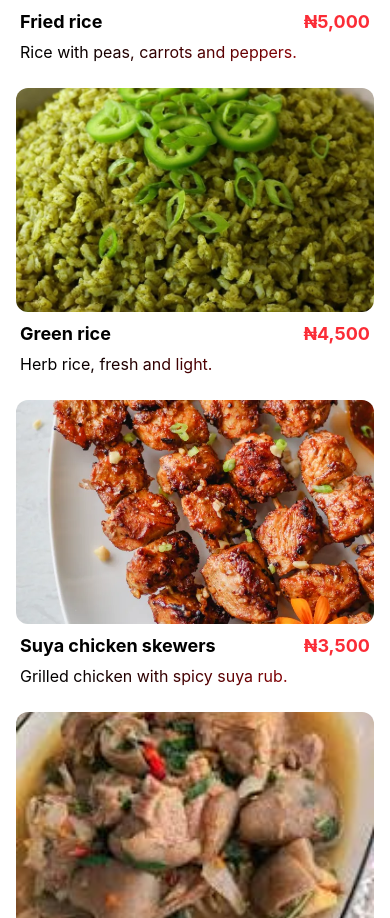
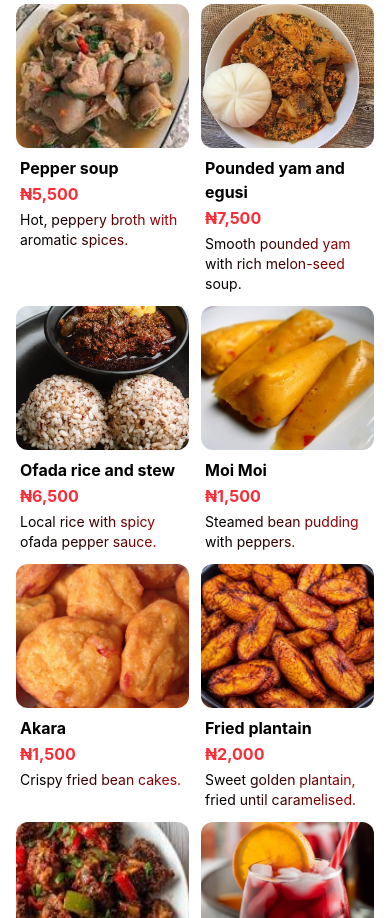
Before and after one commit to Codingwithfawzaan009/realredtable, a website: page menu.html in a window 390 px wide. Shown: the part 1082-2000 px from the top of the page. Drawn offline with Linux system fonts and the light colour scheme.

Commit message:
Two columns on phones

```diff
--- a/menu.html
+++ b/menu.html
@@ -31,130 +31,130 @@
         </div>
     </section>
 
-    <!-- Menu: 1 column on phones, 2 on tablets, 4 on laptops -->
+    <!-- Menu: 2 columns on phones and tablets, 4 on laptops -->
     <section class="max-w-7xl mx-auto px-4 md:px-10 mt-7 mb-12">
         <h2 class="text-3xl md:text-5xl font-bold text-red-600">Our Menu</h2>
 
-        <div class="grid grid-cols-1 sm:grid-cols-2 lg:grid-cols-4 gap-6 md:gap-8 mt-8">
+        <div class="grid grid-cols-2 lg:grid-cols-4 gap-3 sm:gap-6 md:gap-8 mt-8">
 
             <!--Smoky jollof rice-->
             <a href="#" class="block transition-transform duration-300 hover:scale-[1.02]">
-                <img src="images/redtablsmokyjollofrice.png" alt="Smoky jollof rice" class="w-full h-56 sm:h-60 object-cover rounded-xl">
-                <div class="flex justify-between items-start gap-3 px-1 leading-tight mt-2">
-                    <h3 class="text-lg md:text-[20px] font-bold">Smoky jollof rice</h3>
-                    <p class="text-red-500 font-bold text-lg md:text-[19px] shrink-0">₦5,000</p>
+                <img src="images/redtablsmokyjollofrice.png" alt="Smoky jollof rice" class="w-full h-36 sm:h-56 md:h-60 object-cover rounded-xl">
+                <div class="flex flex-col sm:flex-row sm:justify-between sm:items-start gap-0.5 sm:gap-3 px-1 leading-tight mt-2">
+                    <h3 class="text-base md:text-[20px] font-bold">Smoky jollof rice</h3>
+                    <p class="text-red-500 font-bold text-base md:text-[19px] shrink-0">₦5,000</p>
                 </div>
-                <p class="bg-linear-to-r from-black to-red-700 bg-clip-text text-transparent mt-1 px-1">Party jollof rice with a smoky finish.</p>
+                <p class="bg-linear-to-r from-black to-red-700 bg-clip-text text-transparent mt-1 px-1 text-sm md:text-base">Party jollof rice with a smoky finish.</p>
             </a>
 
             <!--Fried rice-->
             <a href="#" class="block transition-transform duration-300 hover:scale-[1.02]">
-                <img src="images/redtablebg7.png" alt="Fried rice" class="w-full h-56 sm:h-60 object-cover rounded-xl">
-                <div class="flex justify-between items-start gap-3 px-1 leading-tight mt-2">
-                    <h3 class="text-lg md:text-[20px] font-bold">Fried rice</h3>
-                    <p class="text-red-500 font-bold text-lg md:text-[19px] shrink-0">₦5,000</p>
+                <img src="images/redtablebg7.png" alt="Fried rice" class="w-full h-36 sm:h-56 md:h-60 object-cover rounded-xl">
+                <div class="flex flex-col sm:flex-row sm:justify-between sm:items-start gap-0.5 sm:gap-3 px-1 leading-tight mt-2">
+                    <h3 class="text-base md:text-[20px] font-bold">Fried rice</h3>
+                    <p class="text-red-500 font-bold text-base md:text-[19px] shrink-0">₦5,000</p>
                 </div>
-                <p class="bg-linear-to-r from-black to-red-700 bg-clip-text text-transparent mt-1 px-1">Rice with peas, carrots and peppers.</p>
+                <p class="bg-linear-to-r from-black to-red-700 bg-clip-text text-transparent mt-1 px-1 text-sm md:text-base">Rice with peas, carrots and peppers.</p>
             </a>
 
             <!--Green rice-->
             <a href="#" class="block transition-transform duration-300 hover:scale-[1.02]">
-                <img src="images/greenrice.jpg" alt="Green rice" class="w-full h-56 sm:h-60 object-cover rounded-xl">
-                <div class="flex justify-between items-start gap-3 px-1 leading-tight mt-2">
-                    <h3 class="text-lg md:text-[20px] font-bold">Green rice</h3>
-                    <p class="text-red-500 font-bold text-lg md:text-[19px] shrink-0">₦4,500</p>
+                <img src="images/greenrice.jpg" alt="Green rice" class="w-full h-36 sm:h-56 md:h-60 object-cover rounded-xl">
+                <div class="flex flex-col sm:flex-row sm:justify-between sm:items-start gap-0.5 sm:gap-3 px-1 leading-tight mt-2">
+                    <h3 class="text-base md:text-[20px] font-bold">Green rice</h3>
+                    <p class="text-red-500 font-bold text-base md:text-[19px] shrink-0">₦4,500</p>
                 </div>
-                <p class="bg-linear-to-r from-black to-red-700 bg-clip-text text-transparent mt-1 px-1">Herb rice, fresh and light.</p>
+                <p class="bg-linear-to-r from-black to-red-700 bg-clip-text text-transparent mt-1 px-1 text-sm md:text-base">Herb rice, fresh and light.</p>
             </a>
 
             <!--Suya chicken skewers-->
             <a href="#" class="block transition-transform duration-300 hover:scale-[1.02]">
-                <img src="images/suyachicken7.webp" alt="Suya chicken skewers" class="w-full h-56 sm:h-60 object-cover rounded-xl">
-                <div class="flex justify-between items-start gap-3 px-1 leading-tight mt-2">
-                    <h3 class="text-lg md:text-[20px] font-bold">Suya chicken skewers</h3>
-                    <p class="text-red-500 font-bold text-lg md:text-[19px] shrink-0">₦3,500</p>
+                <img src="images/suyachicken7.webp" alt="Suya chicken skewers" class="w-full h-36 sm:h-56 md:h-60 object-cover rounded-xl">
+                <div class="flex flex-col sm:flex-row sm:justify-between sm:items-start gap-0.5 sm:gap-3 px-1 leading-tight mt-2">
+                    <h3 class="text-base md:text-[20px] font-bold">Suya chicken skewers</h3>
+                    <p class="text-red-500 font-bold text-base md:text-[19px] shrink-0">₦3,500</p>
                 </div>
-                <p class="bg-linear-to-r from-black to-red-700 bg-clip-text text-transparent mt-1 px-1">Grilled chicken with spicy suya rub.</p>
+                <p class="bg-linear-to-r from-black to-red-700 bg-clip-text text-transparent mt-1 px-1 text-sm md:text-base">Grilled chicken with spicy suya rub.</p>
             </a>
 
             <!--Pepper soup-->
             <a href="#" class="block transition-transform duration-300 hover:scale-[1.02]">
-                <img src="images/peppersoup.jfif" alt="Pepper soup" class="w-full h-56 sm:h-60 object-cover rounded-xl">
-                <div class="flex justify-between items-start gap-3 px-1 leading-tight mt-2">
-                    <h3 class="text-lg md:text-[20px] font-bold">Pepper soup</h3>
-                    <p class="text-red-500 font-bold text-lg md:text-[19px] shrink-0">₦5,500</p>
+                <img src="images/peppersoup.jfif" alt="Pepper soup" class="w-full h-36 sm:h-56 md:h-60 object-cover rounded-xl">
+                <div class="flex flex-col sm:flex-row sm:justify-between sm:items-start gap-0.5 sm:gap-3 px-1 leading-tight mt-2">
+                    <h3 class="text-base md:text-[20px] font-bold">Pepper soup</h3>
+                    <p class="text-red-500 font-bold text-base md:text-[19px] shrink-0">₦5,500</p>
                 </div>
-                <p class="bg-linear-to-r from-black to-red-700 bg-clip-text text-transparent mt-1 px-1">Hot, peppery broth with aromatic spices.</p>
+                <p class="bg-linear-to-r from-black to-red-700 bg-clip-text text-transparent mt-1 px-1 text-sm md:text-base">Hot, peppery broth with aromatic spices.</p>
             </a>
 
             <!--Pounded yam and egusi-->
             <a href="#" class="block transition-transform duration-300 hover:scale-[1.02]">
-                <img src="images/poundedyam1.jpg" alt="Pounded yam and egusi" class="w-full h-56 sm:h-60 object-cover rounded-xl">
-                <div class="flex justify-between items-start gap-3 px-1 leading-tight mt-2">
-                    <h3 class="text-lg md:text-[20px] font-bold">Pounded yam and egusi</h3>
-                    <p class="text-red-500 font-bold text-lg md:text-[19px] shrink-0">₦7,500</p>
+                <img src="images/poundedyam1.jpg" alt="Pounded yam and egusi" class="w-full h-36 sm:h-56 md:h-60 object-cover rounded-xl">
+                <div class="flex flex-col sm:flex-row sm:justify-between sm:items-start gap-0.5 sm:gap-3 px-1 leading-tight mt-2">
+                    <h3 class="text-base md:text-[20px] font-bold">Pounded yam and egusi</h3>
+                    <p class="text-red-500 font-bold text-base md:text-[19px] shrink-0">₦7,500</p>
                 </div>
-                <p class="bg-linear-to-r from-black to-red-700 bg-clip-text text-transparent mt-1 px-1">Smooth pounded yam with rich melon-seed soup.</p>
+                <p class="bg-linear-to-r from-black to-red-700 bg-clip-text text-transparent mt-1 px-1 text-sm md:text-base">Smooth pounded yam with rich melon-seed soup.</p>
             </a>
 
             <!--Ofada rice and stew-->
             <a href="#" class="block transition-transform duration-300 hover:scale-[1.02]">
-                <img src="images/ofadarice.jpg" alt="Ofada rice and stew" class="w-full h-56 sm:h-60 object-cover rounded-xl">
-                <div class="flex justify-between items-start gap-3 px-1 leading-tight mt-2">
-                    <h3 class="text-lg md:text-[20px] font-bold">Ofada rice and stew</h3>
-                    <p class="text-red-500 font-bold text-lg md:text-[19px] shrink-0">₦6,500</p>
+                <img src="images/ofadarice.jpg" alt="Ofada rice and stew" class="w-full h-36 sm:h-56 md:h-60 object-cover rounded-xl">
+                <div class="flex flex-col sm:flex-row sm:justify-between sm:items-start gap-0.5 sm:gap-3 px-1 leading-tight mt-2">
+                    <h3 class="text-base md:text-[20px] font-bold">Ofada rice and stew</h3>
+                    <p class="text-red-500 font-bold text-base md:text-[19px] shrink-0">₦6,500</p>
                 </div>
-                <p class="bg-linear-to-r from-black to-red-700 bg-clip-text text-transparent mt-1 px-1">Local rice with spicy ofada pepper sauce.</p>
+                <p class="bg-linear-to-r from-black to-red-700 bg-clip-text text-transparent mt-1 px-1 text-sm md:text-base">Local rice with spicy ofada pepper sauce.</p>
             </a>
 
             <!--Moi Moi-->
             <a href="#" class="block transition-transform duration-300 hover:scale-[1.02]">
-                <img src="images/moimoi.jpg" alt="Moi Moi" class="w-full h-56 sm:h-60 object-cover rounded-xl">
-                <div class="flex justify-between items-start gap-3 px-1 leading-tight mt-2">
-                    <h3 class="text-lg md:text-[20px] font-bold">Moi Moi</h3>
-                    <p class="text-red-500 font-bold text-lg md:text-[19px] shrink-0">₦1,500</p>
+                <img src="images/moimoi.jpg" alt="Moi Moi" class="w-full h-36 sm:h-56 md:h-60 object-cover rounded-xl">
+                <div class="flex flex-col sm:flex-row sm:justify-between sm:items-start gap-0.5 sm:gap-3 px-1 leading-tight mt-2">
+                    <h3 class="text-base md:text-[20px] font-bold">Moi Moi</h3>
+                    <p class="text-red-500 font-bold text-base md:text-[19px] shrink-0">₦1,500</p>
                 </div>
-                <p class="bg-linear-to-r from-black to-red-700 bg-clip-text text-transparent mt-1 px-1">Steamed bean pudding with peppers.</p>
+                <p class="bg-linear-to-r from-black to-red-700 bg-clip-text text-transparent mt-1 px-1 text-sm md:text-base">Steamed bean pudding with peppers.</p>
             </a>
 
             <!--Akara-->
             <a href="#" class="block transition-transform duration-300 hover:scale-[1.02]">
-                <img src="images/akara.jpg" alt="Akara" class="w-full h-56 sm:h-60 object-cover rounded-xl">
-                <div class="flex justify-between items-start gap-3 px-1 leading-tight mt-2">
-                    <h3 class="text-lg md:text-[20px] font-bold">Akara</h3>
-                    <p class="text-red-500 font-bold text-lg md:text-[19px] shrink-0">₦1,500</p>
+                <img src="images/akara.jpg" alt="Akara" class="w-full h-36 sm:h-56 md:h-60 object-cover rounded-xl">
+                <div class="flex flex-col sm:flex-row sm:justify-between sm:items-start gap-0.5 sm:gap-3 px-1 leading-tight mt-2">
+                    <h3 class="text-base md:text-[20px] font-bold">Akara</h3>
+                    <p class="text-red-500 font-bold text-base md:text-[19px] shrink-0">₦1,500</p>
                 </div>
-                <p class="bg-linear-to-r from-black to-red-700 bg-clip-text text-transparent mt-1 px-1">Crispy fried bean cakes.</p>
+                <p class="bg-linear-to-r from-black to-red-700 bg-clip-text text-transparent mt-1 px-1 text-sm md:text-base">Crispy fried bean cakes.</p>
             </a>
 
             <!--Fried plantain-->
             <a href="#" class="block transition-transform duration-300 hover:scale-[1.02]">
-                <img src="images/plantain1.jpg" alt="Fried plantain" class="w-full h-56 sm:h-60 object-cover rounded-xl">
-                <div class="flex justify-between items-start gap-3 px-1 leading-tight mt-2">
-                    <h3 class="text-lg md:text-[20px] font-bold">Fried plantain</h3>
-                    <p class="text-red-500 font-bold text-lg md:text-[19px] shrink-0">₦2,000</p>
+                <img src="images/plantain1.jpg" alt="Fried plantain" class="w-full h-36 sm:h-56 md:h-60 object-cover rounded-xl">
+                <div class="flex flex-col sm:flex-row sm:justify-between sm:items-start gap-0.5 sm:gap-3 px-1 leading-tight mt-2">
+                    <h3 class="text-base md:text-[20px] font-bold">Fried plantain</h3>
+                    <p class="text-red-500 font-bold text-base md:text-[19px] shrink-0">₦2,000</p>
                 </div>
-                <p class="bg-linear-to-r from-black to-red-700 bg-clip-text text-transparent mt-1 px-1">Sweet golden plantain, fried until caramelised.</p>
+                <p class="bg-linear-to-r from-black to-red-700 bg-clip-text text-transparent mt-1 px-1 text-sm md:text-base">Sweet golden plantain, fried until caramelised.</p>
             </a>
 
             <!--Asun-->
             <a href="#" class="block transition-transform duration-300 hover:scale-[1.02]">
-                <img src="images/asun1.jfif" alt="Asun" class="w-full h-56 sm:h-60 object-cover rounded-xl">
-                <div class="flex justify-between items-start gap-3 px-1 leading-tight mt-2">
-                    <h3 class="text-lg md:text-[20px] font-bold">Asun</h3>
-                    <p class="text-red-500 font-bold text-lg md:text-[19px] shrink-0">₦5,000</p>
+                <img src="images/asun1.jfif" alt="Asun" class="w-full h-36 sm:h-56 md:h-60 object-cover rounded-xl">
+                <div class="flex flex-col sm:flex-row sm:justify-between sm:items-start gap-0.5 sm:gap-3 px-1 leading-tight mt-2">
+                    <h3 class="text-base md:text-[20px] font-bold">Asun</h3>
+                    <p class="text-red-500 font-bold text-base md:text-[19px] shrink-0">₦5,000</p>
                 </div>
-                <p class="bg-linear-to-r from-black to-red-700 bg-clip-text text-transparent mt-1 px-1">Peppered goat meat, smoky and spicy.</p>
+                <p class="bg-linear-to-r from-black to-red-700 bg-clip-text text-transparent mt-1 px-1 text-sm md:text-base">Peppered goat meat, smoky and spicy.</p>
             </a>
 
             <!--Zobo-->
             <a href="#" class="block transition-transform duration-300 hover:scale-[1.02]">
-                <img src="images/zobo.jpg" alt="Zobo" class="w-full h-56 sm:h-60 object-cover rounded-xl">
-                <div class="flex justify-between items-start gap-3 px-1 leading-tight mt-2">
-                    <h3 class="text-lg md:text-[20px] font-bold">Zobo</h3>
-                    <p class="text-red-500 font-bold text-lg md:text-[19px] shrink-0">₦1,500</p>
+                <img src="images/zobo.jpg" alt="Zobo" class="w-full h-36 sm:h-56 md:h-60 object-cover rounded-xl">
+                <div class="flex flex-col sm:flex-row sm:justify-between sm:items-start gap-0.5 sm:gap-3 px-1 leading-tight mt-2">
+                    <h3 class="text-base md:text-[20px] font-bold">Zobo</h3>
+                    <p class="text-red-500 font-bold text-base md:text-[19px] shrink-0">₦1,500</p>
                 </div>
-                <p class="bg-linear-to-r from-black to-red-700 bg-clip-text text-transparent mt-1 px-1">Chilled hibiscus drink with ginger.</p>
+                <p class="bg-linear-to-r from-black to-red-700 bg-clip-text text-transparent mt-1 px-1 text-sm md:text-base">Chilled hibiscus drink with ginger.</p>
             </a>
 
         </div>
```
Also changed, not shown: dist/output.css.
